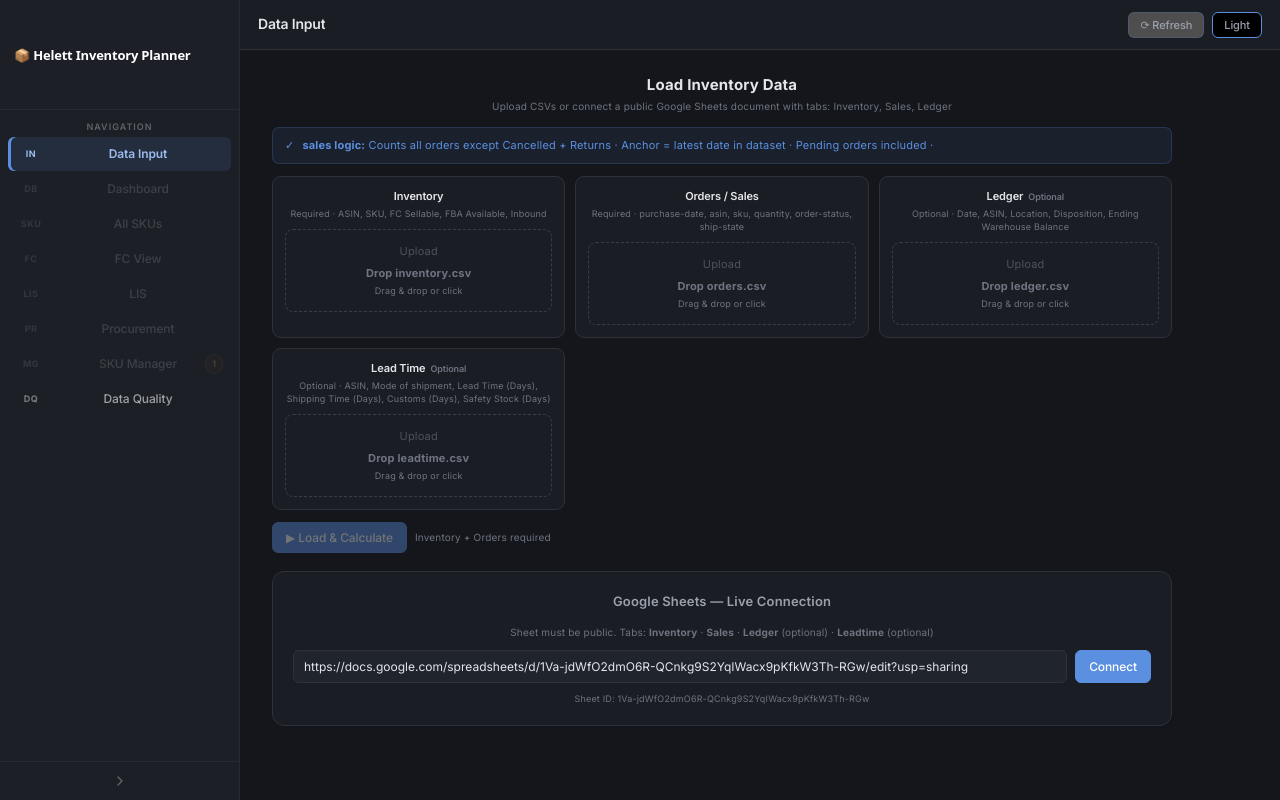
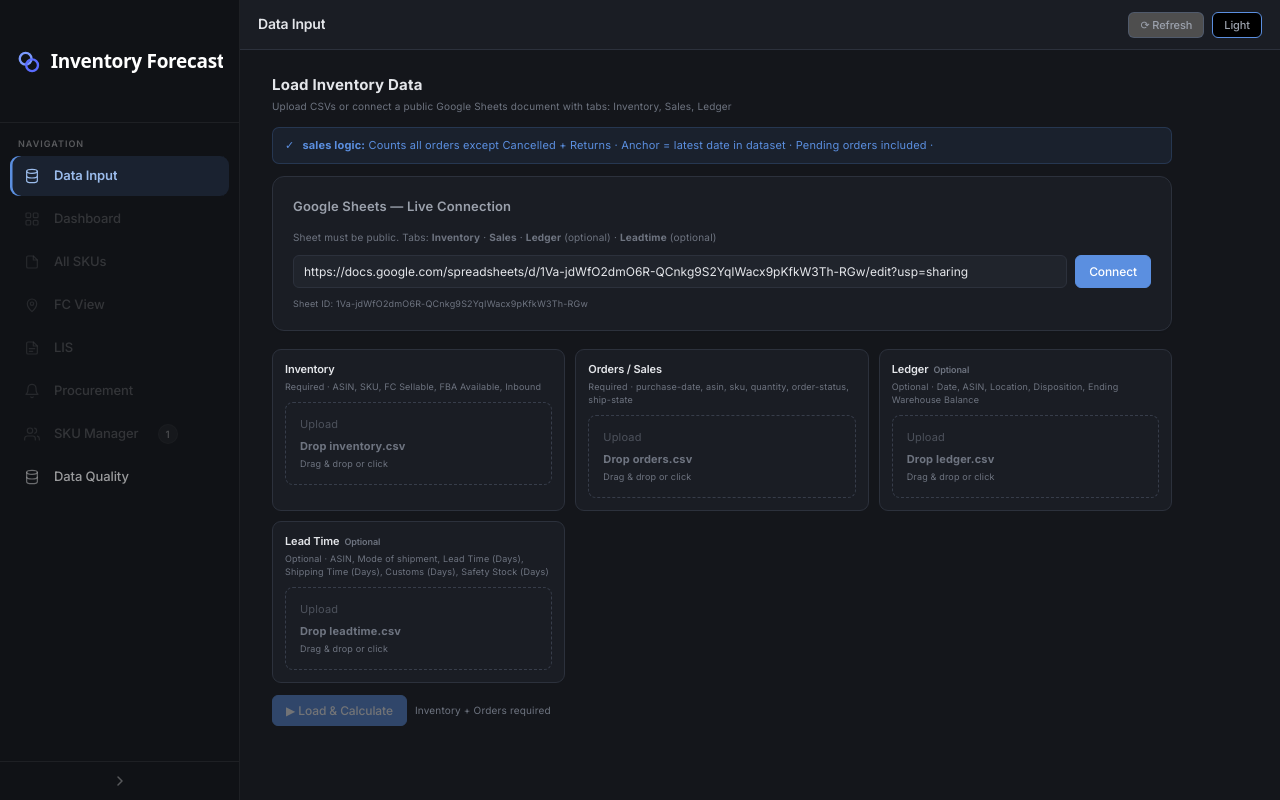
Before and after one commit to Amalux-design/Helett-scm, a React (Vite) app: page / in a window 1280 px wide. Built offline with nearby package versions, Linux system fonts and the light colour scheme.

Commit message:
Update inventory planner UI

```diff
--- a/src/App.tsx
+++ b/src/App.tsx
@@ -655,6 +655,25 @@ function calcTrend(avg7, avg30) {
   if (ratio >= 0.6)  return "▼ Falling";
   return "▼▼ Strong Down";
 }
+// Change this single value to swap the sidebar logo icon (emoji, short glyph, or svg jsx)
+const LOGO_ICON = (
+  <svg width="26" height="26" viewBox="0 0 24 24" fill="none">
+    <circle cx="9" cy="9" r="5.5" stroke="#7c9aff" strokeWidth="2.2"/>
+    <circle cx="15" cy="15" r="5.5" stroke="#5a6cff" strokeWidth="2.2"/>
+  </svg>
+);
+
+const NAV_ICONS = {
+  input:<svg width="16" height="16" viewBox="0 0 24 24" fill="none" stroke="currentColor" strokeWidth="1.8" strokeLinecap="round" strokeLinejoin="round"><ellipse cx="12" cy="5" rx="8" ry="3"/><path d="M4 5v14c0 1.66 3.58 3 8 3s8-1.34 8-3V5"/><path d="M4 12c0 1.66 3.58 3 8 3s8-1.34 8-3"/></svg>,
+  dashboard:<svg width="16" height="16" viewBox="0 0 24 24" fill="none" stroke="currentColor" strokeWidth="1.8" strokeLinecap="round" strokeLinejoin="round"><rect x="3" y="3" width="7" height="7" rx="1.5"/><rect x="14" y="3" width="7" height="7" rx="1.5"/><rect x="3" y="14" width="7" height="7" rx="1.5"/><rect x="14" y="14" width="7" height="7" rx="1.5"/></svg>,
+  allskus:<svg width="16" height="16" viewBox="0 0 24 24" fill="none" stroke="currentColor" strokeWidth="1.8" strokeLinecap="round" strokeLinejoin="round"><path d="M14 3H6a2 2 0 0 0-2 2v14a2 2 0 0 0 2 2h12a2 2 0 0 0 2-2V9z"/><path d="M14 3v6h6"/></svg>,
+  fc:<svg width="16" height="16" viewBox="0 0 24 24" fill="none" stroke="currentColor" strokeWidth="1.8" strokeLinecap="round" strokeLinejoin="round"><path d="M12 22s7-6.5 7-12a7 7 0 1 0-14 0c0 5.5 7 12 7 12z"/><circle cx="12" cy="10" r="2.5"/></svg>,
+  lis:<svg width="16" height="16" viewBox="0 0 24 24" fill="none" stroke="currentColor" strokeWidth="1.8" strokeLinecap="round" strokeLinejoin="round"><path d="M14 3H6a2 2 0 0 0-2 2v14a2 2 0 0 0 2 2h12a2 2 0 0 0 2-2V9z"/><path d="M14 3v6h6"/><path d="M8 13h8M8 17h5"/></svg>,
+  procurement:<svg width="16" height="16" viewBox="0 0 24 24" fill="none" stroke="currentColor" strokeWidth="1.8" strokeLinecap="round" strokeLinejoin="round"><path d="M18 8a6 6 0 0 0-12 0c0 7-3 9-3 9h18s-3-2-3-9"/><path d="M13.73 21a2 2 0 0 1-3.46 0"/></svg>,
+  skumgr:<svg width="16" height="16" viewBox="0 0 24 24" fill="none" stroke="currentColor" strokeWidth="1.8" strokeLinecap="round" strokeLinejoin="round"><path d="M17 21v-2a4 4 0 0 0-4-4H5a4 4 0 0 0-4 4v2"/><circle cx="9" cy="7" r="4"/><path d="M23 21v-2a4 4 0 0 0-3-3.87"/><path d="M16 3.13a4 4 0 0 1 0 7.75"/></svg>,
+  warnings:<svg width="16" height="16" viewBox="0 0 24 24" fill="none" stroke="currentColor" strokeWidth="1.8" strokeLinecap="round" strokeLinejoin="round"><ellipse cx="12" cy="5" rx="8" ry="3"/><path d="M4 5v14c0 1.66 3.58 3 8 3s8-1.34 8-3V5"/><path d="M4 12c0 1.66 3.58 3 8 3s8-1.34 8-3"/></svg>,
+};
+
 function trendColor(trend, t) {
   if (trend.includes("▲")) return t.green;
   if (trend.includes("↗")) return t.green;
@@ -843,7 +862,7 @@ const DARK={
   purple:"#9485D6",purpleBg:"rgba(148,133,214,.09)",
   orange:"#D08652",orangeBg:"rgba(208,134,82,.09)",
   rowHover:"rgba(255,255,255,.03)",
-  sidebar:"#1C1F26",sbBorder:"rgba(255,255,255,.05)",sbMuted:"rgba(255,255,255,.30)",
+  sidebar:"#101216",sbBorder:"rgba(255,255,255,.06)",sbMuted:"rgba(255,255,255,.30)",
   sbItem:"rgba(255,255,255,.58)",sbItemHover:"rgba(255,255,255,.88)",
   sbHover:"rgba(255,255,255,.045)",sbActive:"rgba(91,143,224,.13)",sbActiveText:"#9bbcec",
   tooltipBg:"#20242C",
@@ -859,7 +878,7 @@ const LIGHT={
   purple:"#6A4FB6",purpleBg:"rgba(106,79,182,.06)",
   orange:"#A35A2E",orangeBg:"rgba(163,90,46,.06)",
   rowHover:"rgba(0,0,0,.018)",
-  sidebar:"#21242B",sbBorder:"rgba(255,255,255,.05)",sbMuted:"rgba(255,255,255,.30)",
+  sidebar:"#171A21",sbBorder:"rgba(255,255,255,.06)",sbMuted:"rgba(255,255,255,.30)",
   sbItem:"rgba(255,255,255,.58)",sbItemHover:"rgba(255,255,255,.88)",
   sbHover:"rgba(255,255,255,.05)",sbActive:"rgba(58,111,216,.16)",sbActiveText:"#cddbf7",
   tooltipBg:"#21242B",
@@ -873,32 +892,32 @@ function makeCSS(t){return `
 *,*::before,*::after{box-sizing:border-box;margin:0;padding:0}
 html{height:100%;font-size:13px;overflow:hidden}
 body{height:100%;overflow:hidden;background:${t.bg};color:${t.text};font-family:'Inter',system-ui,sans-serif;line-height:1.45;-webkit-font-smoothing:antialiased}
-#fba-root{display:flex;height:100vh;width:100%;overflow:hidden;position:fixed;top:0;left:0;right:0;bottom:0}
+#fba-root{display:flex;height:100vh;width:100%;overflow:hidden;position:fixed;top:0;left:0;right:0;bottom:0;text-align:left}
+.content,.topbar,.tb-title,.tb-sub,.ch,.card,.kc,h1,h2,h3,p,div{text-align:left}
 .sb{width:240px;flex:0 0 240px;background:${t.sidebar};border-right:1px solid ${t.sbBorder};display:flex;flex-direction:column;transition:width .2s ease,flex-basis .2s ease;overflow:hidden}
 .sb.col{width:52px;flex-basis:52px}
-.sb-logo{padding:14px 14px 12px;border-bottom:1px solid ${t.sbBorder};display:flex;align-items:center;gap:10px;min-height:50px;flex-shrink:0}
+.sb-logo{padding:16px 16px 14px;border-bottom:1px solid ${t.sbBorder};display:flex;align-items:center;gap:9px;min-height:54px;flex-shrink:0}
 .sb-icon{width:30px;height:30px;background:${t.accent};border-radius:6px;display:flex;align-items:center;justify-content:center;flex-shrink:0}
 .sb-icon-svg{width:16px;height:16px;fill:none;stroke:#fff;stroke-width:2;stroke-linecap:round;stroke-linejoin:round}
 .sb-txt{overflow:hidden;min-width:0}
-.sb-txt h1{font-size:13px;font-weight:700;color:#fff;white-space:nowrap;letter-spacing:-.2px}
+.sb-txt h1{font-size:19px;font-weight:700;color:#fff;white-space:nowrap;letter-spacing:-.3px}
 .sb-txt p{font-size:10px;color:${t.sbMuted};font-family:'Inter',system-ui,sans-serif;margin-top:1px;white-space:nowrap}
 .sb.col .sb-txt{display:none}
-.sb-nav{flex:1;padding:10px 8px;overflow-y:auto;overflow-x:hidden}
+.sb-nav{flex:1;padding:14px 10px;overflow-y:auto;overflow-x:hidden}
 .sb-sec{margin-bottom:18px}
-.sb-lbl{font-size:9px;font-weight:600;color:${t.sbMuted};letter-spacing:1px;text-transform:uppercase;padding:0 8px;margin-bottom:4px;white-space:nowrap}
+.sb-lbl{font-size:9px;font-weight:600;color:${t.sbMuted};letter-spacing:1px;text-transform:uppercase;padding:0 8px;margin-bottom:6px;white-space:nowrap}
 .sb.col .sb-lbl{opacity:0}
-.ni{display:flex;align-items:center;gap:9px;padding:7px 9px;border-radius:6px;cursor:pointer;font-size:12px;font-weight:500;color:${t.sbItem};transition:background .12s,color .12s;margin-bottom:1px;white-space:nowrap;overflow:hidden;position:relative;min-height:34px;letter-spacing:-.1px}
+.ni{display:flex;align-items:center;gap:11px;padding:9px 11px;border-radius:9px;cursor:pointer;font-size:13px;font-weight:500;color:${t.sbItem};transition:background .15s,color .15s;margin-bottom:3px;white-space:nowrap;overflow:hidden;position:relative;min-height:38px;letter-spacing:-.1px}
 .ni:hover{background:${t.sbHover};color:${t.sbItemHover}}
-.ni.on{background:${t.sbActive};color:${t.sbActiveText};font-weight:600;box-shadow:inset 3px 0 0 0 ${t.accent}}
+.ni.on{background:${t.sbActive};color:${t.sbActiveText};font-weight:600;box-shadow:inset 2.5px 0 0 0 ${t.accent}}
 .ni.disabled{opacity:.25;cursor:not-allowed;pointer-events:none}
-.ni-ic{width:28px;min-width:28px;text-align:center;flex-shrink:0;display:flex;align-items:center;justify-content:center;opacity:.7}
-.ni.on .ni-ic{opacity:1}
-.ni-txt{flex:1;overflow:hidden;text-overflow:ellipsis}
+.ni-ic{width:22px;min-width:22px;height:22px;display:flex;align-items:center;justify-content:center;opacity:.65;flex-shrink:0}
+.ni.on .ni-ic{opacity:1;color:${t.sbActiveText}}
+.ni-txt{overflow:hidden;text-overflow:ellipsis}
 .sb.col .ni-txt{display:none}
-.nb{position:absolute;right:8px;top:50%;transform:translateY(-50%);font-size:9px;font-weight:600;padding:1px 6px;border-radius:10px;font-family:'Inter',system-ui,sans-serif;flex-shrink:0;line-height:16px;background:rgba(201,96,96,.14);color:${t.red};border:1px solid rgba(201,96,96,.28)}
-.nb.y{background:rgba(196,139,42,.14);color:${t.yellow};border:1px solid rgba(196,139,42,.28)}
-.nb.b{background:rgba(96,126,212,.14);color:${t.accent};border:1px solid rgba(96,126,212,.28)}
-.sb.col .nb{position:absolute;top:4px;right:4px;font-size:8px;padding:0 4px;line-height:14px}
+.nb{margin-left:8px;font-size:10px;font-weight:600;padding:1px 7px;border-radius:10px;font-family:'Inter',system-ui,sans-serif;flex-shrink:0;line-height:16px;background:rgba(255,255,255,.10);color:${t.sbItemHover};border:1px solid rgba(255,255,255,.08)}
+.nb.y,.nb.b{background:rgba(255,255,255,.10);color:${t.sbItemHover};border:1px solid rgba(255,255,255,.08)}
+.sb.col .nb{position:absolute;top:4px;right:4px;font-size:8px;padding:0 4px;line-height:14px;margin-left:0}
 .sb-foot{padding:10px 8px;border-top:1px solid ${t.sbBorder};display:flex;justify-content:center;cursor:pointer;color:${t.sbMuted};transition:color .12s;user-select:none;flex-shrink:0}
 .sb-foot:hover{color:${t.sbItemHover}}
 .sb-foot-icon{width:18px;height:18px;display:block}
@@ -914,12 +933,14 @@ body{height:100%;overflow:hidden;background:${t.bg};color:${t.text};font-family:
 .content{flex:1;overflow-y:auto;overflow-x:hidden;padding:24px 32px 32px}
 .card{background:${t.surface};border:1px solid ${t.border};border-radius:12px;padding:20px;min-width:0;overflow:hidden;width:100%;box-sizing:border-box;box-shadow:0 1px 2px rgba(0,0,0,.04)}
 .ch{font-size:13px;font-weight:600;color:${t.text2};margin-bottom:14px}
-.kg{display:grid;grid-template-columns:repeat(auto-fill,minmax(140px,1fr));gap:12px;margin-bottom:16px;width:100%}
-.kc{background:${t.surface};border:1px solid ${t.border};border-radius:12px;padding:16px 18px;position:relative;overflow:hidden;min-width:0;box-shadow:0 1px 2px rgba(0,0,0,.04)}
-.kc::after{content:'';position:absolute;top:0;left:0;right:0;height:2px;background:${t.border2};border-radius:12px 12px 0 0}
+.kg{display:grid;grid-template-columns:repeat(auto-fill,minmax(150px,1fr));gap:14px;margin-bottom:16px;width:100%}
+.kc{background:${t.surface};border:1px solid ${t.border};border-radius:16px;padding:16px 18px 18px;position:relative;overflow:hidden;min-width:0;box-shadow:0 1px 3px rgba(0,0,0,.05);transition:transform .12s,box-shadow .12s}
+.kc:hover{transform:translateY(-1px);box-shadow:0 4px 12px rgba(0,0,0,.07)}
+.kc::after{display:none}
 .kc.r::after{background:${t.red}}.kc.y::after{background:${t.yellow}}
 .kc.g::after{background:${t.green}}.kc.p::after{background:${t.purple}}.kc.b::after{background:${t.accent}}
-.kl{font-size:13px;color:${t.text2};font-weight:500;margin-bottom:8px;white-space:nowrap;overflow:hidden;text-overflow:ellipsis}
+.kl{font-size:13px;color:${t.text2};font-weight:500;margin-bottom:10px;white-space:nowrap;overflow:hidden;text-overflow:ellipsis;display:flex;align-items:center;justify-content:space-between}
+.kl::after{content:'↗';font-size:12px;color:${t.text3};opacity:.5}
 .kv{font-size:28px;font-weight:700;color:${t.text};line-height:1;font-family:'Inter',system-ui,sans-serif;letter-spacing:-.3px;font-feature-settings:"tnum" 1}
 .ks{font-size:12px;color:${t.text3};margin-top:6px;font-family:'Inter',system-ui,sans-serif;white-space:nowrap;overflow:hidden;text-overflow:ellipsis}
 .tw{overflow-x:auto;width:100%;max-width:100%;-webkit-overflow-scrolling:touch}
@@ -943,16 +964,19 @@ tr.cr{cursor:pointer}
 .bpr{background:${t.orangeBg};color:${t.orange};border:1px solid ${t.orange}55;font-weight:700}
 
 /* ── STICKY SETTINGS BAR ── */
-.sbar{background:${t.surface};border:1px solid ${t.border};border-radius:0 0 12px 12px;padding:16px 18px;margin-bottom:16px;min-width:0;overflow:hidden;width:100%;position:sticky;top:0;z-index:10;box-shadow:0 2px 8px rgba(0,0,0,.06)}
-.sbar-top{border-radius:10px}
-
-.sg{display:grid;grid-template-columns:repeat(3,minmax(0,1fr));gap:16px;min-width:0;width:100%}
-.slg{min-width:0}.slg label{font-size:10px;color:${t.text2};font-weight:500;display:flex;justify-content:space-between;margin-bottom:6px;user-select:none;letter-spacing:-.1px}
-.slg label span{color:${t.accent};font-family:'Inter',system-ui,sans-serif;font-weight:600}
-input[type=range]{width:100%;max-width:100%;appearance:none;height:2px;background:${t.border2};border-radius:2px;outline:none;cursor:pointer;display:block}
-input[type=range]::-webkit-slider-thumb{appearance:none;width:14px;height:14px;border-radius:50%;background:${t.accent};cursor:pointer;border:2px solid ${t.surface};box-shadow:0 0 0 1px ${t.accent};transition:transform .1s}
+.sbar{background:${t.surface};border:1px solid ${t.border};border-radius:16px;padding:18px 20px;margin-bottom:16px;min-width:0;overflow:hidden;width:100%;position:sticky;top:0;z-index:10;box-shadow:0 2px 8px rgba(0,0,0,.06)}
+.sbar-top{border-radius:16px}
+
+.sg{display:grid;grid-template-columns:repeat(3,minmax(0,1fr));gap:0;min-width:0;width:100%}
+.slg{min-width:0;padding:0 24px;border-right:1px solid ${t.border}}
+.slg:first-child{padding-left:0}
+.slg:last-child{border-right:none;padding-right:0}
+.slg label{font-size:12px;color:${t.text2};font-weight:500;display:flex;justify-content:space-between;margin-bottom:11px;user-select:none;letter-spacing:-.1px}
+.slg label span{color:${t.text};font-family:'Inter',system-ui,sans-serif;font-weight:700;font-size:13px}
+input[type=range]{width:100%;max-width:100%;appearance:none;height:2px;background:${t.border};border-radius:2px;outline:none;cursor:pointer;display:block}
+input[type=range]::-webkit-slider-thumb{appearance:none;width:12px;height:12px;border-radius:50%;background:${t.accent};cursor:pointer;border:2px solid ${t.surface};box-shadow:0 0 0 1px ${t.accent};transition:transform .1s}
 input[type=range]:active::-webkit-slider-thumb{transform:scale(1.15)}
-.sbar-info{margin-top:9px;font-size:9px;color:${t.text3};font-family:'Inter',system-ui,sans-serif;line-height:1.6}
+.sbar-info{margin-top:14px;padding-top:12px;border-top:1px solid ${t.border};font-size:10px;color:${t.text3};font-family:'Inter',system-ui,sans-serif;line-height:1.6}
 .sbar-info strong{color:${t.text2}}
 .btn{display:inline-flex;align-items:center;gap:5px;padding:7px 13px;border-radius:6px;font-size:12px;font-weight:500;cursor:pointer;border:1px solid transparent;font-family:'Inter',system-ui,sans-serif;transition:all .12s;letter-spacing:-.1px}
 .bp{background:${t.accent};color:#fff;border-color:${t.accent}}.bp:hover{opacity:.88}.bp:active{opacity:.75;transform:scale(.98)}
@@ -1416,6 +1440,17 @@ const DataInput = forwardRef(function DataInput({onLoaded,loading,setLoading,t,p
         <span>✓</span>
         <span><strong>sales logic:</strong> Counts all orders except Cancelled + Returns · Anchor = latest date in dataset · Pending orders included · </span>
       </div>
+      <div className="card" style={{marginBottom:18}}>
+        <div className="ch">Google Sheets — Live Connection</div>
+        <div style={{fontSize:10,color:t.text3,fontFamily:"'Inter',system-ui,sans-serif",marginBottom:11}}>
+          Sheet must be public. Tabs: <strong>Inventory</strong> · <strong>Sales</strong> · <strong>Ledger</strong> (optional) · <strong>Leadtime</strong> (optional)
+        </div>
+        <div style={{display:"flex",gap:8,marginBottom:9}}>
+          <input className="ti" value={url} onChange={e=>setUrl(e.target.value)} placeholder="https://docs.google.com/spreadsheets/d/..."/>
+          <button className="btn bp" onClick={loadSheets} disabled={loading}>{loading?"Fetching…":"Connect"}</button>
+        </div>
+        {extractSheetId(url)&&<div style={{fontSize:9,color:t.text3,fontFamily:"'Inter',system-ui,sans-serif"}}>Sheet ID: {extractSheetId(url)}</div>}
+      </div>
       <div className="igrid">
         {[{k:"inventory",l:"Inventory",s:"Required · ASIN, SKU, FC Sellable, FBA Available, Inbound"},
           {k:"orders",l:"Orders / Sales",s:"Required · purchase-date, asin, sku, quantity, order-status, ship-state"},
@@ -1432,17 +1467,6 @@ const DataInput = forwardRef(function DataInput({onLoaded,loading,setLoading,t,p
         <button className="btn bp" onClick={loadCSV} disabled={loading||!files.inventory||!files.orders}>
           {loading?"Processing…":"▶ Load & Calculate"}</button>
         {(!files.inventory||!files.orders)&&<span style={{fontSize:10,color:t.text3}}>Inventory + Orders required</span>}
-      </div>
-      <div className="card">
-        <div className="ch">Google Sheets — Live Connection</div>
-        <div style={{fontSize:10,color:t.text3,fontFamily:"'Inter',system-ui,sans-serif",marginBottom:11}}>
-          Sheet must be public. Tabs: <strong>Inventory</strong> · <strong>Sales</strong> · <strong>Ledger</strong> (optional) · <strong>Leadtime</strong> (optional)
-        </div>
-        <div style={{display:"flex",gap:8,marginBottom:9}}>
-          <input className="ti" value={url} onChange={e=>setUrl(e.target.value)} placeholder="https://docs.google.com/spreadsheets/d/..."/>
-          <button className="btn bp" onClick={loadSheets} disabled={loading}>{loading?"Fetching…":"Connect"}</button>
-        </div>
-        {extractSheetId(url)&&<div style={{fontSize:9,color:t.text3,fontFamily:"'Inter',system-ui,sans-serif"}}>Sheet ID: {extractSheetId(url)}</div>}
       </div>
       {err&&<div className="alert ar" style={{marginTop:10}}><span>⚠</span><span>{err}</span></div>}
       {parseDebug&&<div style={{marginTop:12,background:t.surface,border:`1px solid ${t.border}`,borderRadius:10,padding:12}}>
@@ -3890,7 +3914,8 @@ export default function FBAPlanner(){
       {/* SIDEBAR */}
       <div className={`sb${col?" col":""}`}>
         <div className="sb-logo">
-          <div className="sb-txt"><h1>📦 Helett Inventory Planner</h1></div>
+          {LOGO_ICON}
+          <div className="sb-txt"><h1>Inventory Forecast</h1></div>
         </div>
         <div className="sb-nav">
           <div className="sb-sec">
@@ -3901,7 +3926,7 @@ export default function FBAPlanner(){
                 <div key={tb.id}
                   className={`ni${tab===tb.id||(tab==="detail"&&tb.id==="allskus")?" on":""}${disabled?" disabled":""}`}
                   onClick={()=>{if(disabled)return;setSelSku(null);setTab(tb.id);}}>
-                  <span className="ni-ic" style={{fontSize:9,fontFamily:"'Inter',system-ui,sans-serif",fontWeight:700,letterSpacing:".5px",color:"inherit"}}>{tb.ic}</span>
+                  <span className="ni-ic">{NAV_ICONS[tb.id]}</span>
                   <span className="ni-txt">{tb.l}</span>
                   {tb.badge>0&&<span className={`nb${tb.bc?" "+tb.bc:""}`}>{tb.badge}</span>}
                 </div>
```
